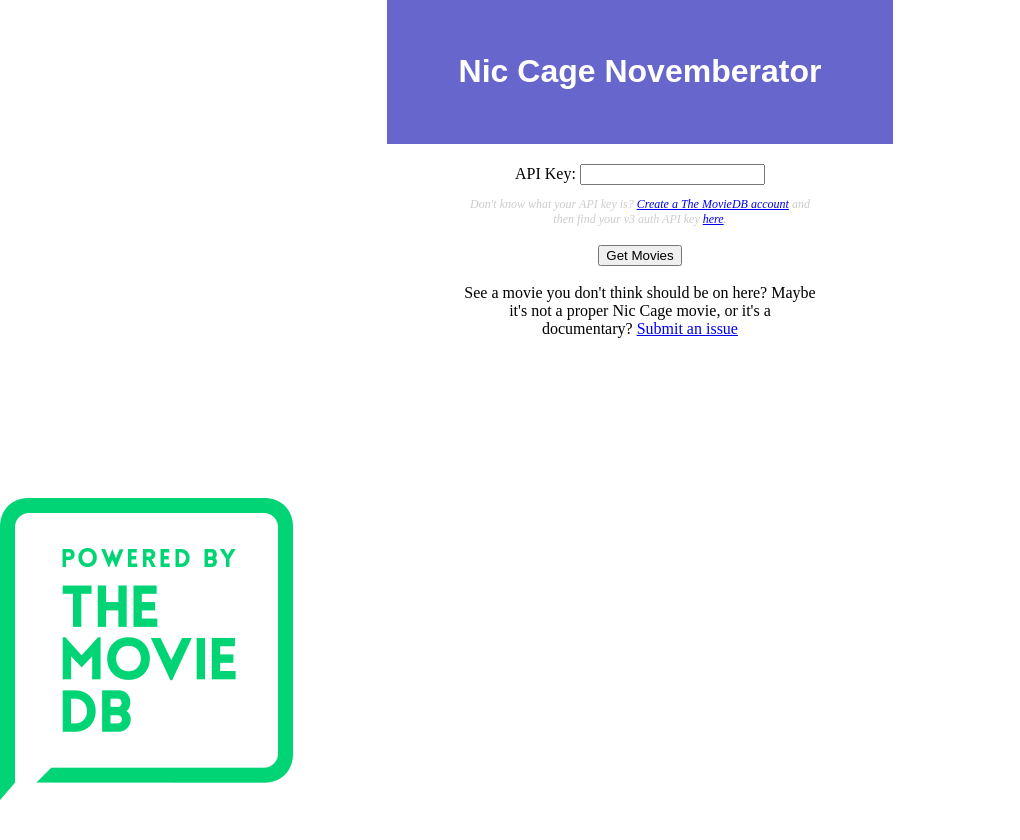
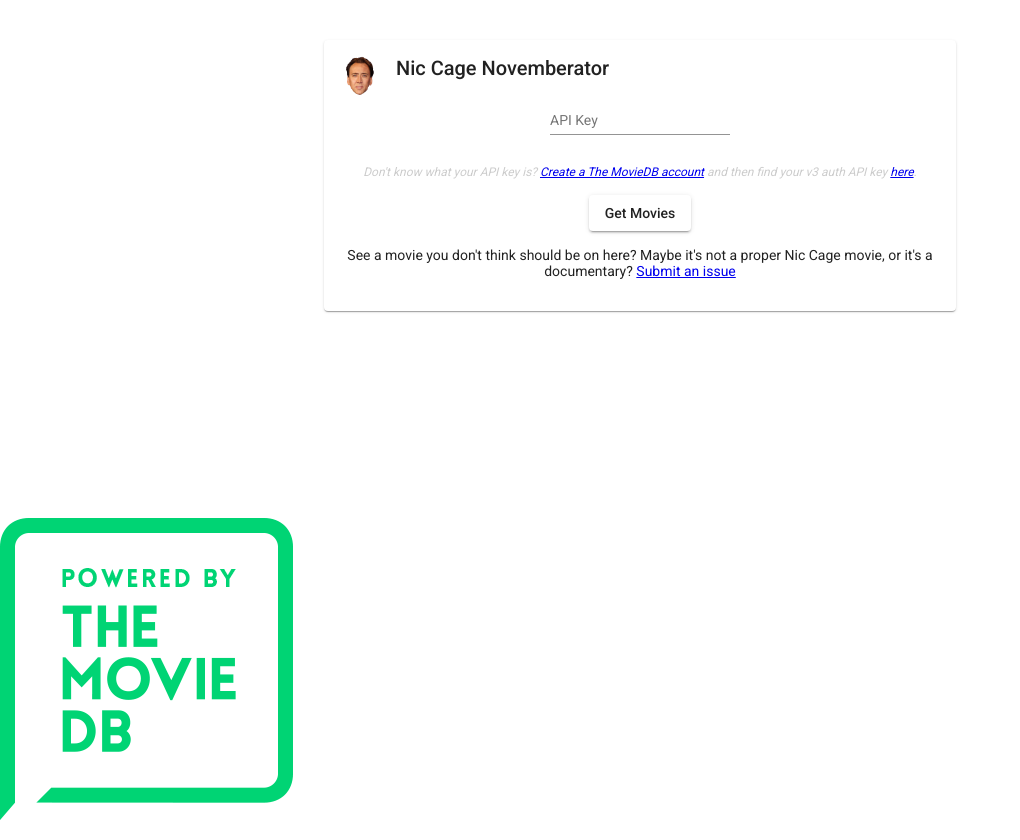
Before and after one commit to jrh3k5/NicCageNovemberator, an Angular app: page / in a window 1280 px wide. Shown: the whole page, without its empty margins (0-1020 px from the left). Before the commit the page ends 800 px from the top, so only its background shows below. Built offline with nearby package versions, Linux system fonts and the light colour scheme.

Commit message:
#4 Initial adoption of Angular Material UI

```diff
--- a/angular.json
+++ b/angular.json
@@ -24,6 +24,7 @@
               "src/assets"
             ],
             "styles": [
+              "./node_modules/@angular/material/prebuilt-themes/deeppurple-amber.css",
               "src/styles.css"
             ],
             "scripts": []
@@ -84,6 +85,7 @@
               "src/assets"
             ],
             "styles": [
+              "./node_modules/@angular/material/prebuilt-themes/deeppurple-amber.css",
               "src/styles.css"
             ],
             "scripts": []
@@ -115,6 +117,7 @@
           }
         }
       }
-    }},
+    }
+  },
   "defaultProject": "NicCageNovemberator"
 }
--- a/package.json
+++ b/package.json
@@ -11,15 +11,18 @@
   },
   "private": true,
   "dependencies": {
-    "@angular/animations": "~8.0.1",
+    "@angular/animations": "^8.0.1",
+    "@angular/cdk": "^8.0.1",
     "@angular/common": "~8.0.1",
     "@angular/compiler": "~8.0.1",
     "@angular/core": "~8.0.1",
     "@angular/forms": "~8.0.1",
+    "@angular/material": "^8.0.1",
     "@angular/platform-browser": "~8.0.1",
     "@angular/platform-browser-dynamic": "~8.0.1",
     "@angular/router": "~8.0.1",
     "@types/lodash": "^4.14.134",
+    "hammerjs": "^2.0.8",
     "rxjs": "~6.4.0",
     "tslib": "^1.9.0",
     "zone.js": "~0.9.1"
--- a/src/app/app.component.css
+++ b/src/app/app.component.css
@@ -1,28 +1,3 @@
-.root {
-	width: 40%;
-	margin-left: 30%;
-}
-
-.site-title {
-	background-color: #6666CC;
-	color: white;
-
-	font-family: Arial;
-	padding: 2em;
-	text-align: center;
-}
-
-.body-text {
-	padding-top: 20px;
-	text-align: center;
-	padding-left: 15%;
-	padding-right: 15%;
-}
-
-.movie-list {
-	padding-top: 20px;
-}
-
 table {
 	width: 100%;
 }
@@ -39,3 +14,14 @@
 th {
 	background-color: #EEEEEE;
 }
+
+.novemberator-card {
+	max-width: 600px;
+	margin: auto;
+	text-align: center;
+}
+
+.header-image {
+  background-image: url('../assets/img/nic-cage-head-256x256.png');
+  background-size: cover;
+}
--- a/src/app/app.component.html
+++ b/src/app/app.component.html
@@ -1,16 +1,20 @@
-<div class="root">
-	<div class="site-title">
-		<h1>Nic Cage Novemberator</h1>
-	</div>
-	<div class="body-text">
+<mat-card class="novemberator-card">
+  <mat-card-header>
+    <div mat-card-avatar class="header-image"></div>
+    <mat-card-title>Nic Cage Novemberator</mat-card-title>
+  </mat-card-header>
+  <mat-card-content>
+  	<div>
 		<app-api-key-input (entered)="onApiKeyEntered($event)"></app-api-key-input>
 		<br />
-		<button (click)="getMovies()">Get Movies</button>
+		<button mat-raised-button (click)="getMovies()">Get Movies</button>
 		<br />
 		<br />
 		See a movie you don't think should be on here? Maybe it's not a proper Nic Cage movie, or it's a documentary? <a href="https://github.com/jrh3k5/NicCageNovemberator/issues">Submit an issue</a>
-	</div>
+  	</div>
+  	<br />
 	<div class="movie-list" *ngIf="movies.length > 0">
+		<!-- TODO: use an Angular table -->
 		<table cellspacing="0">
 			<thead>
 				<tr>
@@ -24,4 +28,10 @@
 			</tr>
 		</table>
 	</div>
-</div>
+  </mat-card-content>
+  <mat-card-actions *ngIf="movies.length > 0">
+  	<!-- TODO: put export for Calendar stuff here -->
+<!--     <button mat-button>LIKE</button>
+    <button mat-button>SHARE</button> -->
+  </mat-card-actions>
+</mat-card>
--- a/src/app/components/api-key-input/api-key-input.component.html
+++ b/src/app/components/api-key-input/api-key-input.component.html
@@ -1,4 +1,6 @@
-API Key: <input #box (keyup)="onKey(box.value)">
+<mat-form-field class="example-full-width">
+    <input matInput placeholder="API Key" #box (keyup)="onKey(box.value)">
+</mat-form-field>
 <div class="tooltip">
 	Don't know what your API key is? <a href="https://www.themoviedb.org/account/signup?language=en-US">Create a The MovieDB account</a> and then find your v3 auth API key <a href="https://www.themoviedb.org/settings/api">here</a>.
 </div>
--- a/src/index.html
+++ b/src/index.html
@@ -7,6 +7,8 @@
 
   <meta name="viewport" content="width=device-width, initial-scale=1">
   <link rel="icon" type="image/x-icon" href="favicon.ico">
+  <link href="https://fonts.googleapis.com/css?family=Roboto:300,400,500" rel="stylesheet">
+  <link href="https://fonts.googleapis.com/icon?family=Material+Icons" rel="stylesheet">
 </head>
 <body>
   <app-root></app-root>
--- a/src/main.ts
+++ b/src/main.ts
@@ -1,3 +1,4 @@
+import 'hammerjs';
 import { enableProdMode } from '@angular/core';
 import { platformBrowserDynamic } from '@angular/platform-browser-dynamic';
 
--- a/src/styles.css
+++ b/src/styles.css
@@ -6,3 +6,5 @@
 
 	margin-top: 0;
 }
+html, body { height: 100%; padding-top: 20px; }
+body { margin: 0; font-family: Roboto, "Helvetica Neue", sans-serif; }
```
Also changed, not shown: src/app/app.module.ts (+12 -1 lines), src/assets/img/nic-cage-head-256x256.png (added), 1 other file (tests, documents, lock files or other folders).
